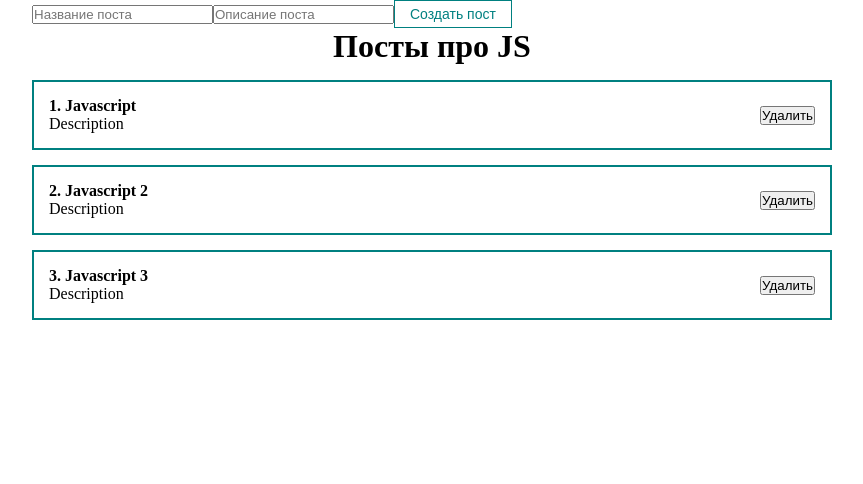
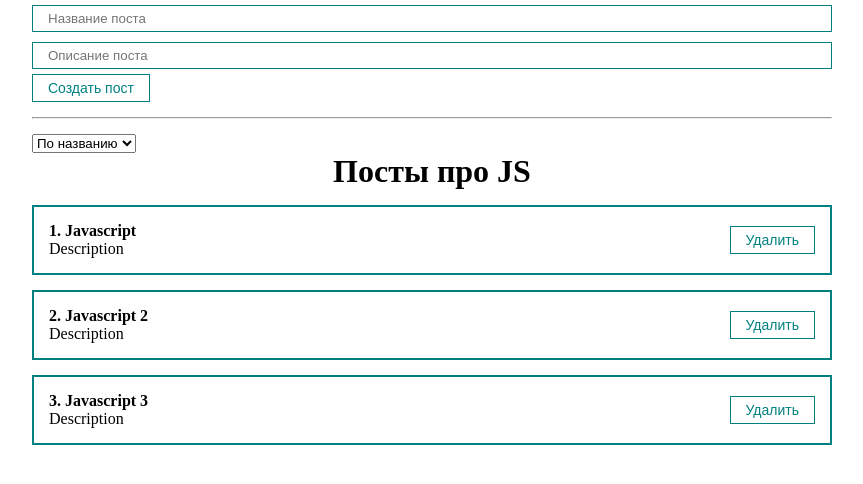
Before and after one commit to kondra4/sevnot, a React (Create React App) app: page / in a window 1280 px wide. Shown: the top 484 px of the page, without its empty margins (208-1071 px from the left). Built offline with nearby package versions, Linux system fonts and the light colour scheme.

Commit message:
postform+remove+add

```diff
--- a/src/App.js
+++ b/src/App.js
@@ -1,10 +1,13 @@
-import React, {useState} from 'react';
+import React, {useRef, useState} from 'react';
 import Counter from "./components/Counter";
 import ClassCounter from "./components/ClassCounter";
 import './styles/App.css';
 import PostItem from "./components/PostItem";
 import PostList from "./components/PostList";
 import MyButton from "./components/UI/button/MyButton";
+import MyInput from "./components/UI/input/MyInput";
+import PostForm from "./components/PostForm";
+import MySelect from "./components/UI/select/MySelect";
 
 function App() {
     const [posts, setPosts] = useState([
@@ -13,14 +16,34 @@
         {id: 3, title: 'Javascript 3', body: 'Description'}
     ])
 
+    const createPost = (newPost) => {
+        setPosts([...posts, newPost])
+    }
+
+    const removePost = (post) => {
+        setPosts(posts.filter(p => p.id !== post.id))
+    }
+
     return (
         <div className="App">
-            <form>
-                <input type="text" placeholder="Название поста"/>
-                <input type="text" placeholder="Описание поста"/>
-                <MyButton disabled>Создать пост</MyButton>
-            </form>
-            <PostList posts={posts} title="Посты про JS"/>
+            <PostForm create={createPost}/>
+            <hr style={{margin: '15px 0'}}/>
+            <div>
+                <MySelect
+                    defaultValue="Сортировка"
+                    options={[
+                        {value: 'title', name: 'По названию'},
+                        {value: 'body', name: 'По описанию'}
+                    ]}
+                />
+            </div>
+            {posts.length !== 0
+                ? <PostList remove={removePost} posts={posts} title="Посты про JS"/>
+                :
+                <h1 style={{textAlign: 'center'}}>
+                    No notes
+                </h1>
+            }
         </div>
     );
 }
--- /dev/null
+++ b/src/components/PostForm.jsx
@@ -0,0 +1,35 @@
+import React, {useState} from 'react';
+import MyInput from "./UI/input/MyInput";
+import MyButton from "./UI/button/MyButton";
+
+const PostForm = ({create}) => {
+    const [post, setPost] = useState({title: '', body: ''});
+
+    const addNewPost = (e) => {
+        e.preventDefault();
+        const newPost = {
+            ...post, id: Date.now()
+        }
+        create(newPost)
+        setPost({title: '', body: ''});
+    }
+    return (
+        <form>
+            <MyInput
+                value={post.title}
+                onChange={e => setPost({...post,title: e.target.value})}
+                type="text"
+                placeholder="Название поста"
+            />
+            <MyInput
+                value={post.body}
+                onChange={e => setPost({...post,body: e.target.value})}
+                type="text"
+                placeholder="Описание поста"
+            />
+            <MyButton onClick={addNewPost}>Создать пост</MyButton>
+        </form>
+    );
+};
+
+export default PostForm;
--- a/src/components/PostItem.jsx
+++ b/src/components/PostItem.jsx
@@ -1,16 +1,19 @@
 import React from 'react';
+import MyButton from "./UI/button/MyButton";
 
 const PostItem = (props) => {
     return (
         <div className="post">
             <div className="post_content">
-                <strong>{props.post.id}. {props.post.title}</strong>
+                <strong>{props.number}. {props.post.title}</strong>
                 <div>
                     {props.post.body}
                 </div>
             </div>
             <div className="post_btns">
-                <button>Удалить</button>
+                <MyButton onClick={() => props.remove(props.post)}>
+                    Удалить
+                </MyButton>
             </div>
         </div>
     );
--- a/src/components/PostList.jsx
+++ b/src/components/PostList.jsx
@@ -1,13 +1,13 @@
 import React from 'react';
 import PostItem from "./PostItem";
 
-const PostList = ({posts, title}) => {
+const PostList = ({posts, title, remove}) => {
     return (
         <div>
             <h1 style = {{textAlign: 'center'}}>
                 {title}</h1>
-            {posts.map(post =>
-                <PostItem post={post} key={post.id}/>
+            {posts.map((post, index) =>
+                <PostItem remove={remove} number={index + 1} post={post} key={post.id}/>
             )}
         </div>
     );
--- /dev/null
+++ b/src/components/UI/input/MyInput.jsx
@@ -0,0 +1,10 @@
+import React from 'react';
+import classes from './MyInput.module.css';
+
+const MyInput = React.forwardRef((props, ref) => {
+    return (
+        <input ref={ref} className={classes.myInput} {...props}/>
+    );
+});
+
+export default MyInput;
--- /dev/null
+++ b/src/components/UI/input/MyInput.module.css
@@ -0,0 +1,6 @@
+.myInput {
+    width: 100%;
+    padding: 5px 15px;
+    margin: 5px 0;
+    border: 1px solid teal;
+}
--- /dev/null
+++ b/src/components/UI/select/MySelect.jsx
@@ -0,0 +1,16 @@
+import React from 'react';
+
+const MySelect = ({options, defaultValue}) => {
+    return (
+        <select>
+            <option disabled value="" > {defaultValue}></option>
+            {options.map(option =>
+                <option value={option.value}>
+                    {option.name}
+                </option>
+            )}
+        </select>
+    );
+};
+
+export default MySelect;
```
